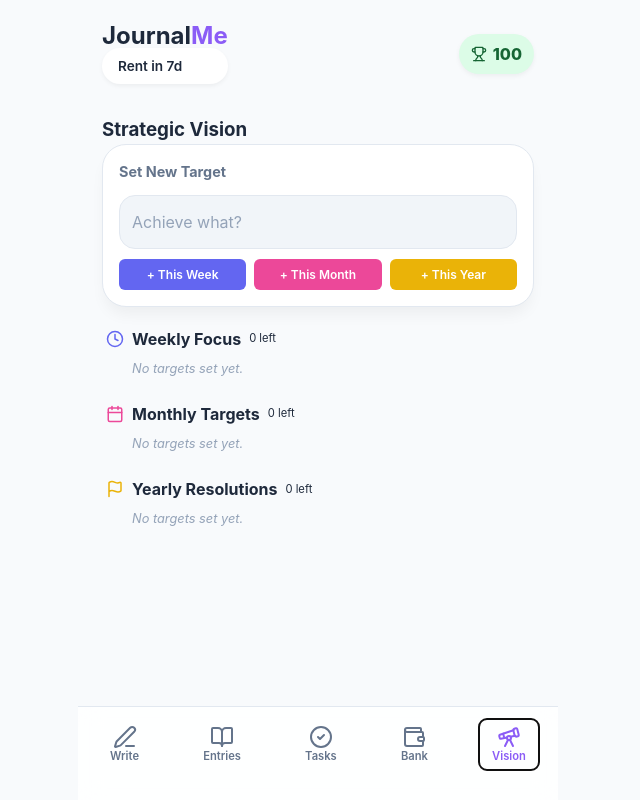
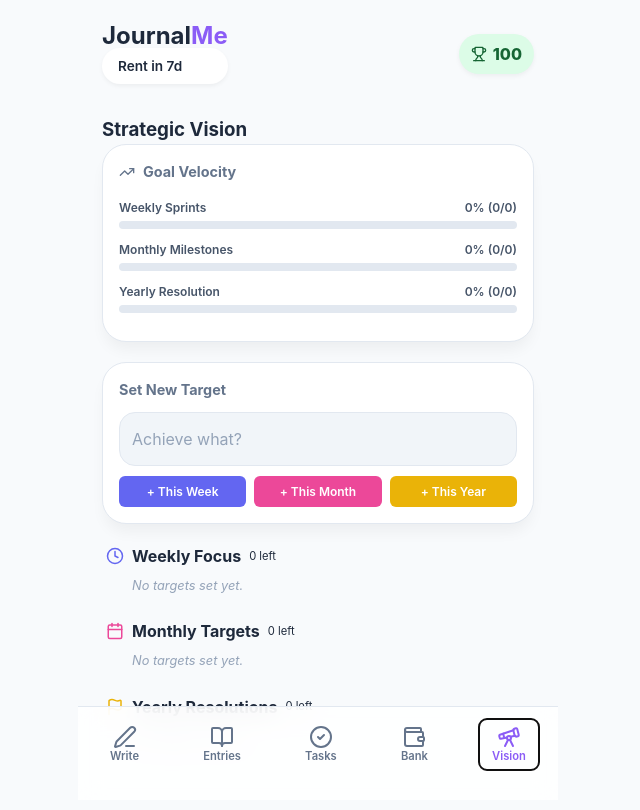
Before and after one commit to mindmates2025/journalMe, a React (Vite) app: page / in a window 1280 px wide. Both pictures are taken after a click on the button "Vision". Shown: the top 810 px of the page, without its empty margins (322-962 px from the left). Built offline with nearby package versions, Linux system fonts and the light colour scheme.

Commit message:
Added Progress bar Section

```diff
--- a/src/App.jsx
+++ b/src/App.jsx
@@ -641,6 +641,33 @@ function App() {
               <h3 className="section-title">Strategic Vision</h3>
             </div>
 
+            {/* --- NEW: PROGRESS DASHBOARD --- */}
+            <div className="card" style={{marginBottom: '20px', padding: '16px'}}>
+              <h4 style={{marginTop:0, marginBottom:'16px', fontSize:'0.9rem', color:'#64748b', display:'flex', alignItems:'center', gap:'8px'}}>
+                 <TrendingUp size={16}/> Goal Velocity
+              </h4>
+
+              <ProgressBar
+                label="Weekly Sprints"
+                total={goals.filter(g => g.horizon === 'weekly').length}
+                completed={goals.filter(g => g.horizon === 'weekly' && g.completed).length}
+                color="#6366f1" // Indigo
+              />
+
+              <ProgressBar
+                label="Monthly Milestones"
+                total={goals.filter(g => g.horizon === 'monthly').length}
+                completed={goals.filter(g => g.horizon === 'monthly' && g.completed).length}
+                color="#ec4899" // Pink
+              />
+
+              <ProgressBar
+                label="Yearly Resolution"
+                total={goals.filter(g => g.horizon === 'yearly').length}
+                completed={goals.filter(g => g.horizon === 'yearly' && g.completed).length}
+                color="#eab308" // Yellow
+              />
+            </div>
             {/* GOAL INPUT SECTION */}
             <div className="card" style={{marginBottom: '20px', padding: '16px'}}>
                <h4 style={{marginTop:0, marginBottom:'12px', fontSize:'0.9rem', color:'#64748b'}}>Set New Target</h4>
@@ -735,3 +762,26 @@ const GoalSection = ({ title, icon, goals, onToggle, onDelete }) => (
     </div>
   </div>
 );
+
+
+const ProgressBar = ({ label, total, completed, color }) => {
+  const percentage = total > 0 ? Math.round((completed / total) * 100) : 0;
+
+  return (
+    <div style={{marginBottom: '12px'}}>
+      <div style={{display:'flex', justifyContent:'space-between', fontSize:'0.75rem', fontWeight:'600', marginBottom:'4px', color:'#475569'}}>
+        <span>{label}</span>
+        <span>{percentage}% ({completed}/{total})</span>
+      </div>
+      <div style={{width:'100%', height:'8px', background:'#e2e8f0', borderRadius:'4px', overflow:'hidden'}}>
+        <div style={{
+           width: `${percentage}%`,
+           height:'100%',
+           background: color,
+           borderRadius:'4px',
+           transition: 'width 0.5s ease-in-out'
+        }}></div>
+      </div>
+    </div>
+  );
+};
```
